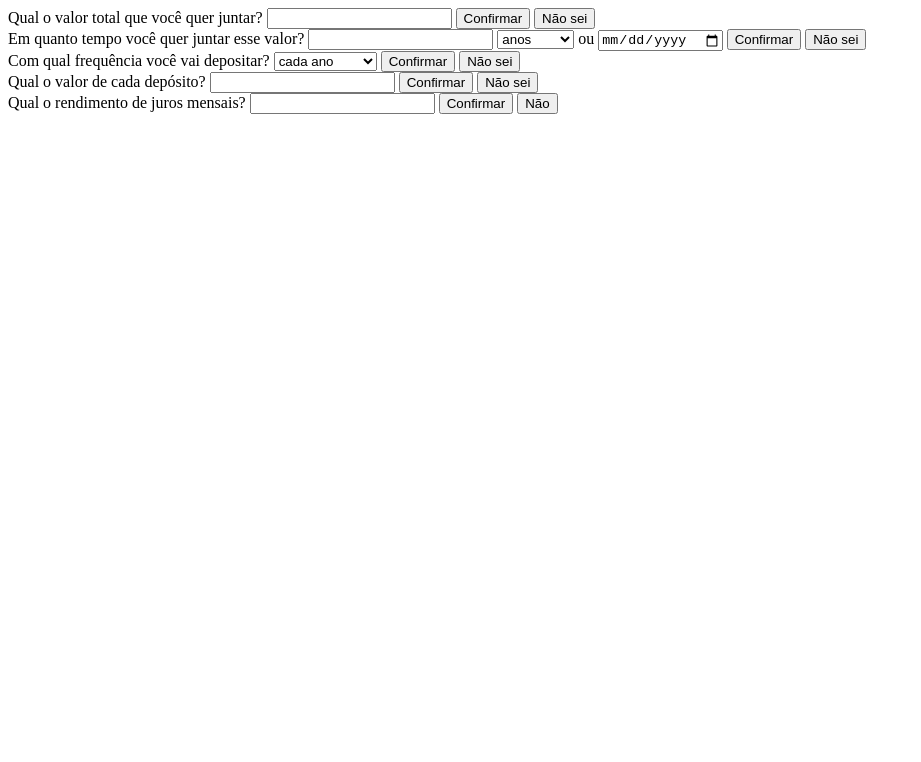
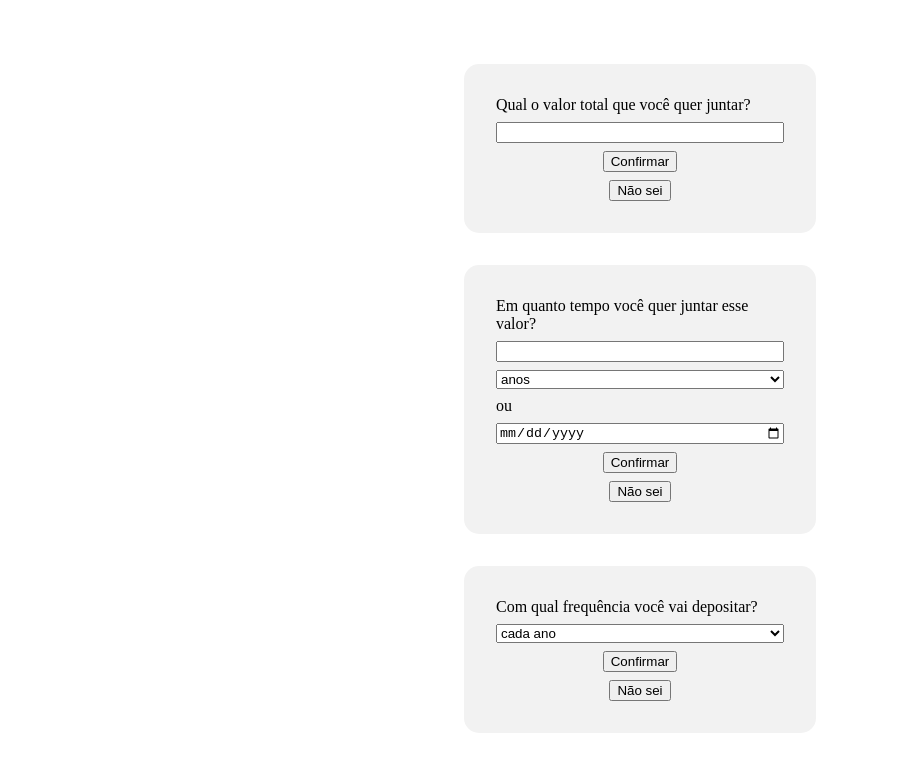
Before and after one commit to brenofts/cofrinho, a plain HTML site: page index.html in a window 1280 px wide. Shown: the top 762 px of the page, without its empty margins (0-921 px from the left). Drawn offline with Linux system fonts and the light colour scheme.

Commit message:
CSS is in tha haus

```diff
--- /dev/null
+++ b/cofrinho.css
@@ -0,0 +1,23 @@
+body{
+    max-width: 44ch;
+    margin: auto;
+    padding: 4em 2em;
+    display: grid;
+    gap: 2em;
+}
+
+body > div{
+    padding: 2em;
+    border-radius: 15px;
+    background-color: #f2f2f2;
+}
+
+body > div > div{
+    display: grid;
+    gap: 0.5em;
+}
+
+button{
+    width: max-content;
+    margin: auto;
+}
--- a/index.html
+++ b/index.html
@@ -4,6 +4,7 @@
   <meta charset="UTF-8">
   <meta http-equiv="X-UA-Compatible" content="IE=edge">
   <meta name="viewport" content="width=device-width, initial-scale=1.0">
+  <link rel="stylesheet" href="cofrinho.css">
   <title>Cofrinho</title>
 </head>
 <body>
```
